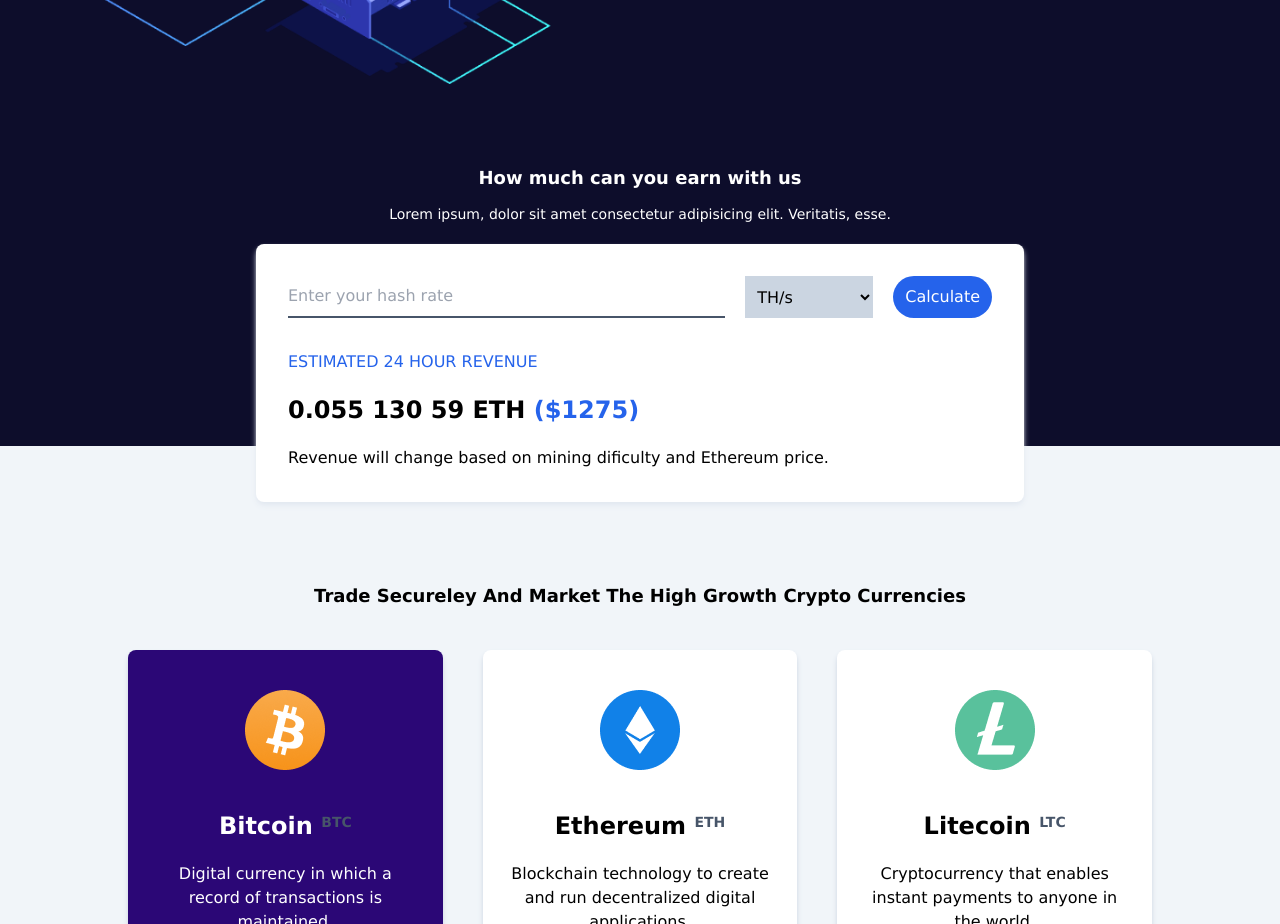
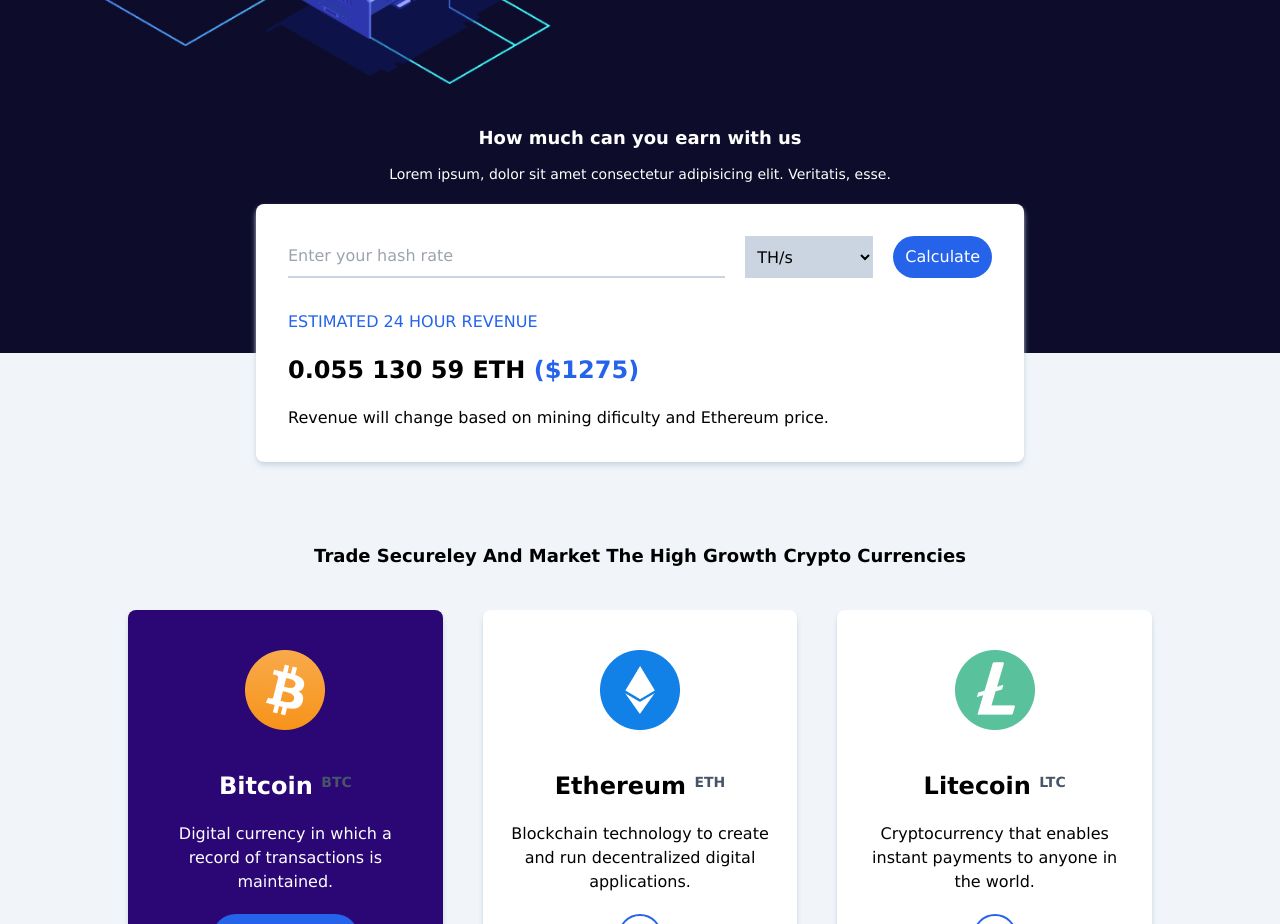
Before and after one commit to tsikatawill/crappo, a React (Create React App) app: page / in a window 1280 px wide. Shown: the part 1120-2044 px from the top of the page. Built offline with nearby package versions, Linux system fonts and the light colour scheme.

Commit message:
modify hash calculator

```diff
--- a/src/components/HashCalculatorSection.jsx
+++ b/src/components/HashCalculatorSection.jsx
@@ -1,10 +1,10 @@
-import { motion } from "framer-motion";
-import { AnimateUpV, ScaleUpV } from "../variants";
+import { motion } from 'framer-motion';
+
+import { AnimateUpV, ScaleUpV } from '../variants';
 
 export default function HashCalculatorSection() {
   return (
-    <section className="hash-calculator">
-      <div className="container py-10">
+    <section className="hash-calculator ">
       <motion.div
         variants={AnimateUpV}
         initial="initial"
@@ -12,7 +12,7 @@ export default function HashCalculatorSection() {
         className="section-head text-center mb-5 space-y-3"
       >
         <h2 className="font-semibold text-lg">
-            How much can you earn with us{" "}
+          How much can you earn with us{' '}
         </h2>
         <p className="text-xs md:text-sm">
           Lorem ipsum, dolor sit amet consectetur adipisicing elit. Veritatis,
@@ -20,17 +20,24 @@ export default function HashCalculatorSection() {
         </p>
       </motion.div>
 
+      <div
+        className="pb-10"
+        style={{
+          background:
+            'linear-gradient(to bottom, #0D0D2B 50%, rgb(241 245 249) 50%)'
+        }}
+      >
         <motion.div
           variants={ScaleUpV}
           initial="initial"
           whileInView="animate"
-          className="calculator max-w-3xl mx-auto bg-white rounded-lg p-5 md:p-8 space-y-5 md:space-y-8 text-black shadow-md shadow-slate-200"
+          className="calculator max-w-3xl mx-auto bg-white rounded-lg p-5 md:p-8 space-y-5 md:space-y-8 text-black shadow-md shadow-slate-300"
         >
           <form className="flex flex-col md:flex-row gap-5">
             <input
               type="text"
               placeholder="Enter your hash rate"
-              className="border-b-2 border-slate-600 focus:outline-none text-black py-2 flex-grow"
+              className="border-b-2 border-slate-300 focus:outline-none text-black py-2 flex-grow"
             />
 
             <select className="bg-slate-300 text-black w-32 p-2">
```
Lines whose indentation alone changed are shown as unchanged.
